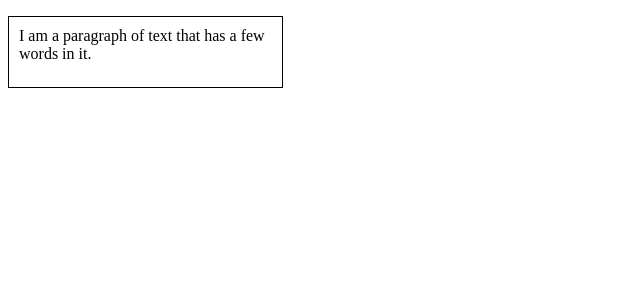
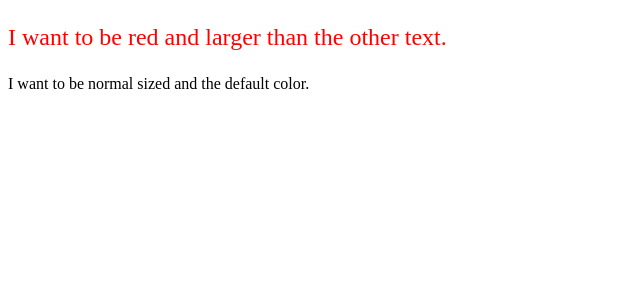
Before and after one commit to MitchP95/learn-css, an Angular app in the folder learn-css/: page / in a window 1280 px wide. Shown: the top 300 px of the page, without its empty margins (0-640 px from the left). Built offline with nearby package versions, Linux system fonts and the light colour scheme.

Commit message:
Added selector

```diff
--- a/learn-css/src/app/app.component.html
+++ b/learn-css/src/app/app.component.html
@@ -1 +1 @@
-<app-a-box-model></app-a-box-model>
+<app-b-selector></app-b-selector>
--- a/learn-css/src/app/app.module.ts
+++ b/learn-css/src/app/app.module.ts
@@ -3,11 +3,13 @@ import { BrowserModule } from '@angular/platform-browser';
 
 import { AppComponent } from './app.component';
 import { ABoxModelComponent } from './a-box-model/a-box-model.component';
+import { BSelectorComponent } from './b-selector/b-selector.component';
 
 @NgModule({
   declarations: [
     AppComponent,
-    ABoxModelComponent
+    ABoxModelComponent,
+    BSelectorComponent
   ],
   imports: [
     BrowserModule
--- /dev/null
+++ b/learn-css/src/app/b-selector/b-selector.component.css
@@ -0,0 +1,4 @@
+article p:first-of-type {
+    color : red;
+    font-size: 1.5em;
+}
--- /dev/null
+++ b/learn-css/src/app/b-selector/b-selector.component.html
@@ -0,0 +1,4 @@
+<article>
+    <p>I want to be red and larger than the other text.</p>
+    <p>I want to be normal sized and the default color.</p>
+</article>
--- /dev/null
+++ b/learn-css/src/app/b-selector/b-selector.component.ts
@@ -0,0 +1,15 @@
+import { Component, OnInit } from '@angular/core';
+
+@Component({
+  selector: 'app-b-selector',
+  templateUrl: './b-selector.component.html',
+  styleUrls: ['./b-selector.component.css']
+})
+export class BSelectorComponent implements OnInit {
+
+  constructor() { }
+
+  ngOnInit(): void {
+  }
+
+}
```
Also changed, not shown: 2 other files (tests, documents, lock files or other folders).
